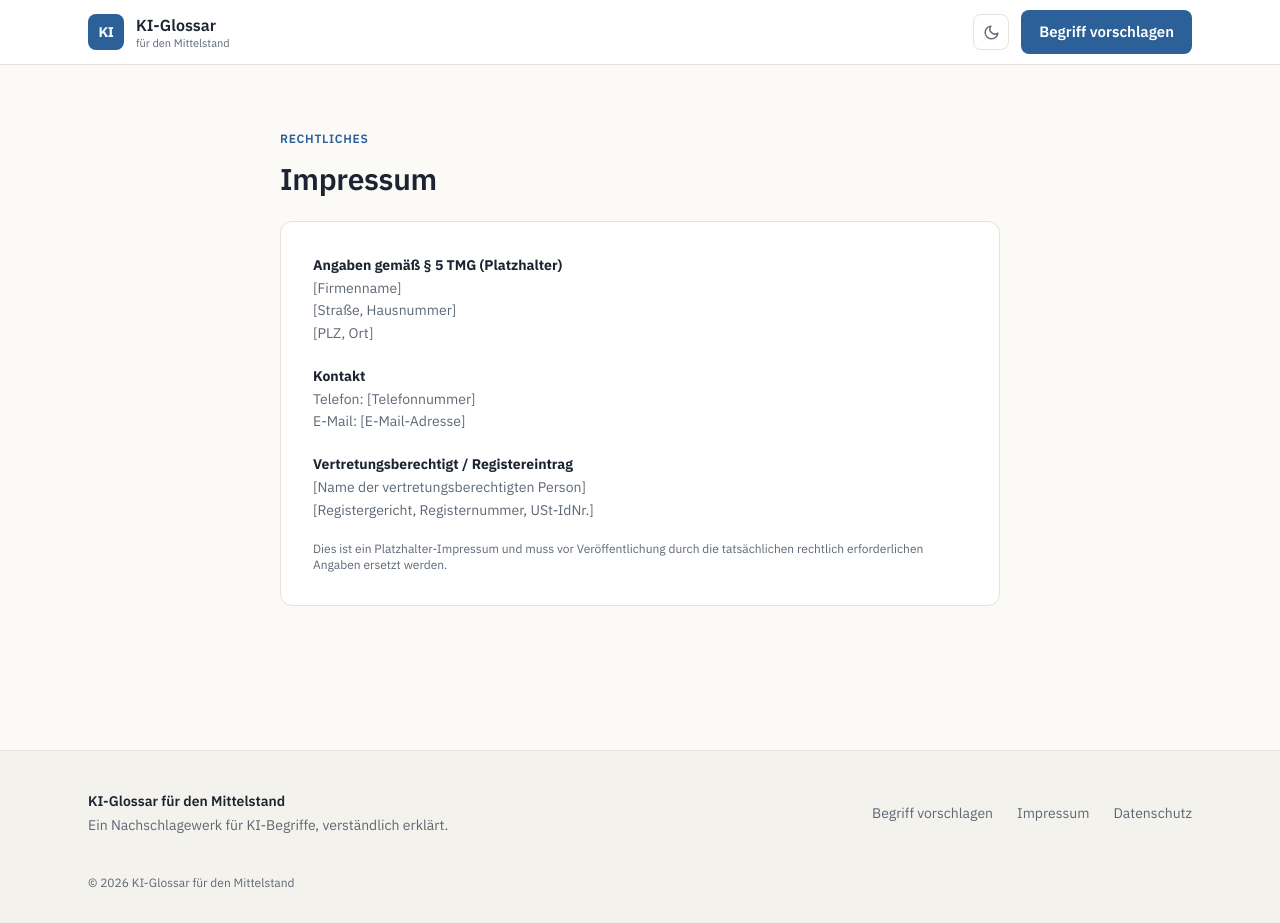
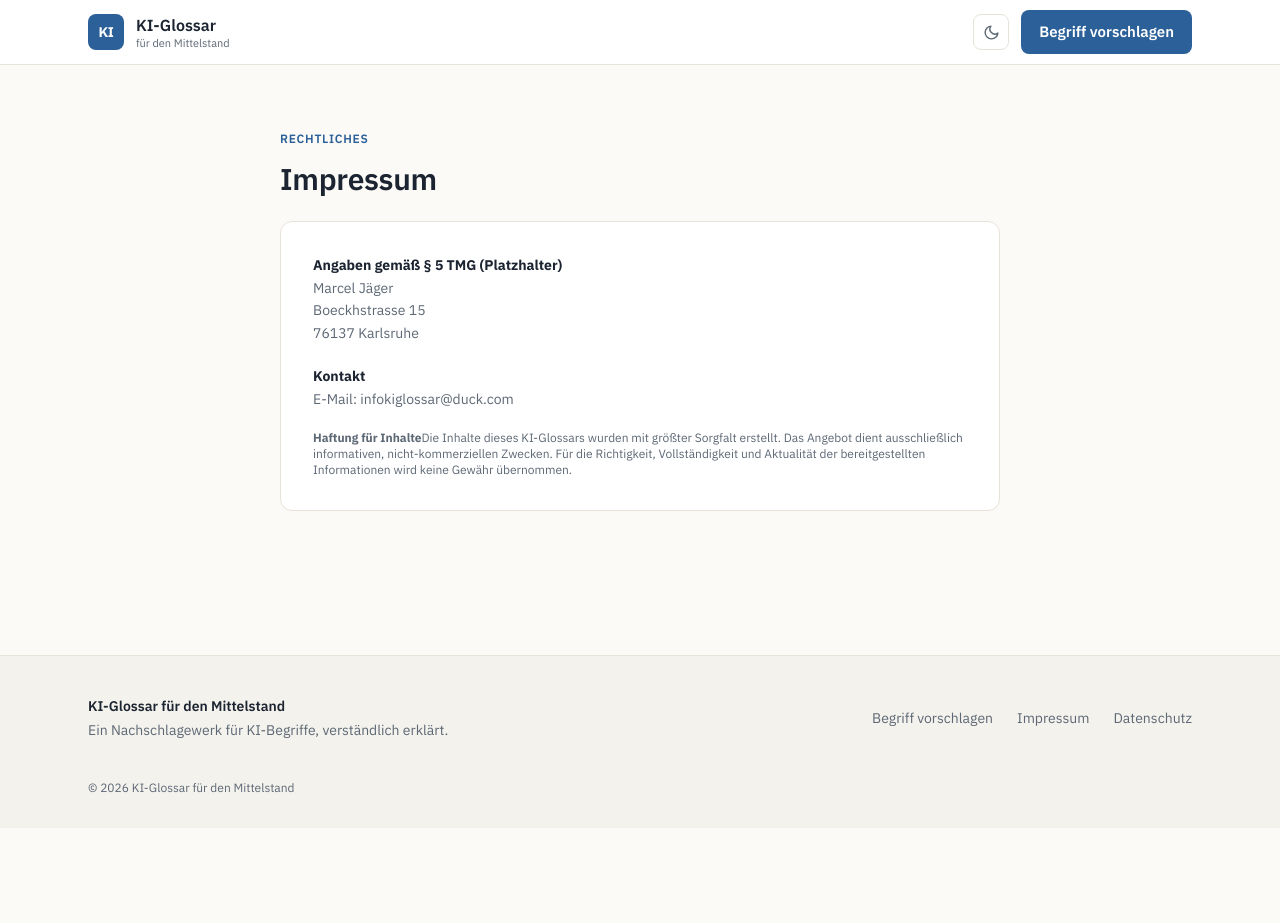
Before and after one commit to fellowOrc/ki-glossar, a Next.js app: page /impressum in a window 1280 px wide. After the commit the page ends 828 px from the top, so only its background shows below. Built offline with nearby package versions, Linux system fonts and the light colour scheme; no server answers.

Commit message:
Update page.tsx

```diff
--- a/src/app/impressum/page.tsx
+++ b/src/app/impressum/page.tsx
@@ -7,36 +7,22 @@ export default function ImpressumPage() {
       <h1 className="text-3xl font-semibold tracking-tight mb-6">Impressum</h1>
       <div className="panel p-6 sm:p-8 flex flex-col gap-5 text-sm leading-relaxed text-muted">
         <p>
-          <strong className="text-foreground">
-            Angaben gemäß § 5 TMG (Platzhalter)
-          </strong>
+          <strong className="text-foreground">Angaben gemäß § 5 TMG (Platzhalter)</strong>
           <br />
-          [Firmenname]
+          Marcel Jäger
           <br />
-          [Straße, Hausnummer]
+          Boeckhstrasse 15
           <br />
-          [PLZ, Ort]
+          76137 Karlsruhe
         </p>
         <p>
           <strong className="text-foreground">Kontakt</strong>
           <br />
-          Telefon: [Telefonnummer]
-          <br />
-          E-Mail: [E-Mail-Adresse]
-        </p>
-        <p>
-          <strong className="text-foreground">
-            Vertretungsberechtigt / Registereintrag
-          </strong>
-          <br />
-          [Name der vertretungsberechtigten Person]
-          <br />
-          [Registergericht, Registernummer, USt-IdNr.]
+          E-Mail: infokiglossar@duck.com
         </p>
         <p className="text-xs">
-          Dies ist ein Platzhalter-Impressum und muss vor Veröffentlichung
-          durch die tatsächlichen rechtlich erforderlichen Angaben ersetzt
-          werden.
+          <strong>Haftung für Inhalte</strong>
+Die Inhalte dieses KI-Glossars wurden mit größter Sorgfalt erstellt. Das Angebot dient ausschließlich informativen, nicht-kommerziellen Zwecken. Für die Richtigkeit, Vollständigkeit und Aktualität der bereitgestellten Informationen wird keine Gewähr übernommen.
         </p>
       </div>
     </div>
```
